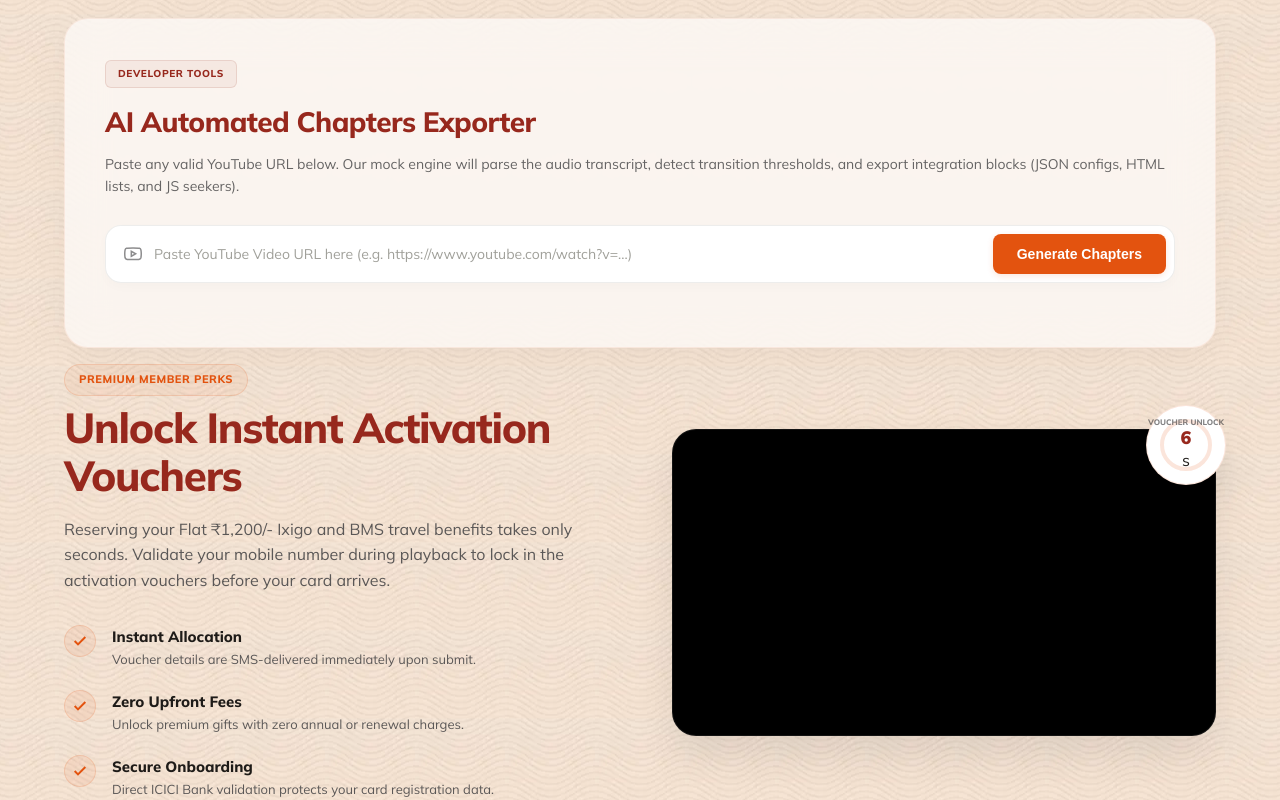
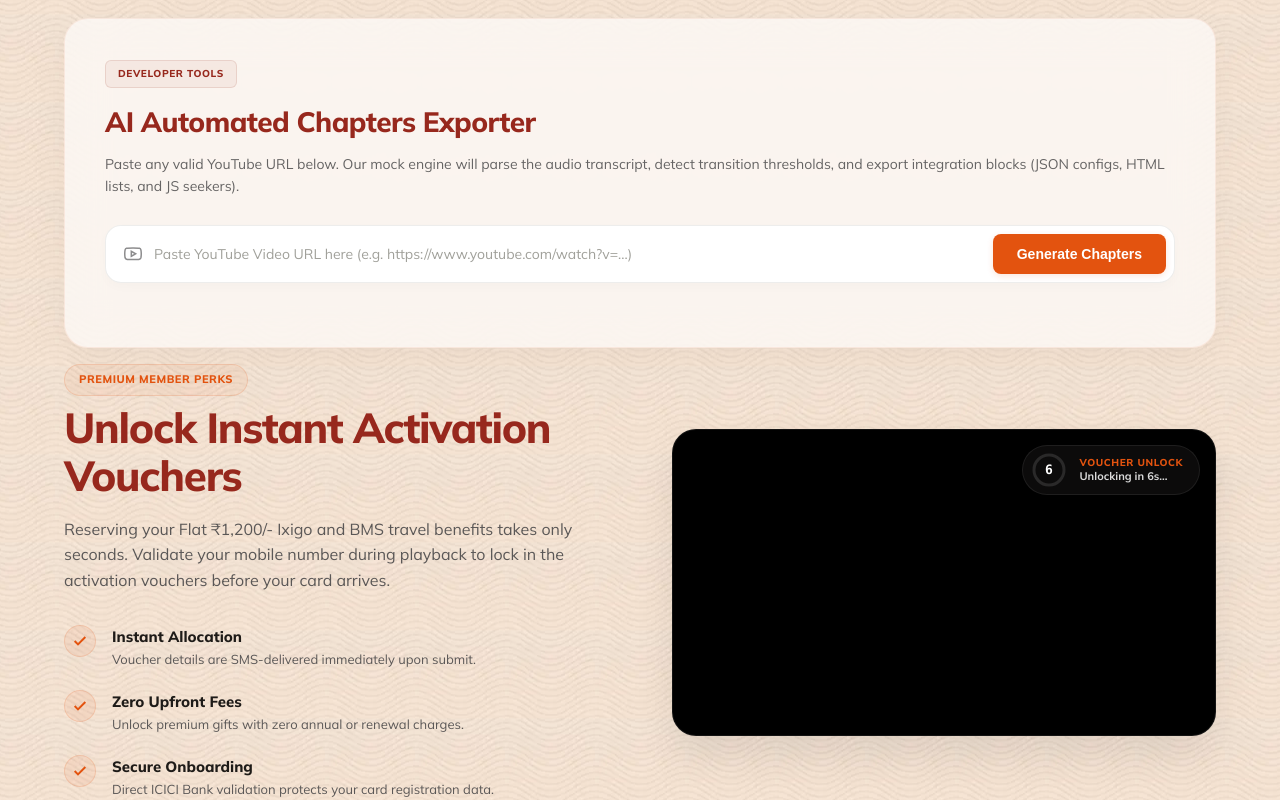
Before and after one commit to akash768145s/video-engagement-platform, a plain HTML site: page index.html in a window 1280 px wide. Shown: the part 1739-2539 px from the top of the page. Drawn offline with Linux system fonts and the light colour scheme.

Commit message:
feat: bug fixes

```diff
--- a/css/style.css
+++ b/css/style.css
@@ -1408,22 +1408,33 @@ body {
     box-shadow: 0 30px 60px rgba(0, 0, 0, 0.12);
 }
 
-/* Floating Circular Progress Countdown */
+/* Floating Circular Progress Countdown Pill */
 .circular-countdown {
     position: absolute;
-    top: -24px;
-    right: -10px;
+    top: 16px;
+    right: 16px;
     z-index: 10;
-    background: #fff;
-    border: 1px solid rgba(227, 83, 15, 0.15);
-    border-radius: 50%;
-    width: 80px;
-    height: 80px;
-    display: flex;
+    display: flex;
+    align-items: center;
+    gap: 12px;
+    background: rgba(15, 14, 13, 0.85);
+    backdrop-filter: blur(12px);
+    -webkit-backdrop-filter: blur(12px);
+    border: 1px solid rgba(255, 255, 255, 0.08);
+    border-radius: 30px;
+    padding: 6px 16px 6px 8px;
+    box-shadow: 0 10px 30px rgba(0, 0, 0, 0.25);
+    transition: opacity var(--transition-slow), transform var(--transition-slow);
+    pointer-events: none;
+}
+
+.countdown-ring-wrapper {
+    position: relative;
+    width: 36px;
+    height: 36px;
+    display: flex;
+    align-items: center;
     justify-content: center;
-    align-items: center;
-    box-shadow: var(--shadow-lg);
-    transition: opacity var(--transition-slow), transform var(--transition-slow);
 }
 
 .progress-ring {
@@ -1434,29 +1445,37 @@ body {
     transition: stroke-dashoffset 0.1s linear;
 }
 
-.countdown-text-overlay {
+.countdown-num {
     position: absolute;
+    font-family: ui-monospace, SFMono-Regular, Menlo, Monaco, Consolas, monospace;
+    font-size: 13px;
+    font-weight: 800;
+    color: #fff;
+    line-height: 1;
+}
+
+.countdown-info-text {
     display: flex;
     flex-direction: column;
-    align-items: center;
-    justify-content: center;
-    text-align: center;
-    pointer-events: none;
-}
-
-.countdown-sub {
-    font-size: 8px;
+    text-align: left;
+}
+
+.countdown-title {
+    font-size: 10px;
     font-weight: 800;
     text-transform: uppercase;
-    opacity: 0.65;
-    color: var(--brand-gray);
-}
-
-.countdown-num {
-    font-size: 18px;
-    font-weight: 900;
-    color: var(--brand-red);
-    line-height: 1.1;
+    color: var(--brand-orange);
+    letter-spacing: 0.06em;
+    line-height: 1.2;
+}
+
+.countdown-desc {
+    font-size: 11px;
+    font-weight: 700;
+    color: rgba(255, 255, 255, 0.85);
+    line-height: 1.2;
+    margin-top: 1px;
+    white-space: nowrap;
 }
 
 /* ==========================================================================
--- a/index.html
+++ b/index.html
@@ -345,13 +345,16 @@
                 <div class="marketing-player-card">
                     <!-- Circular progress loader overlay -->
                     <div class="circular-countdown" aria-label="Playback countdown timer">
-                        <svg class="progress-ring" width="56" height="56">
-                            <circle class="progress-ring-bg" stroke="rgba(227, 83, 15, 0.15)" stroke-width="4" fill="transparent" r="24" cx="28" cy="28"/>
-                            <circle class="progress-ring-circle" stroke="#e3530f" stroke-width="4" fill="transparent" r="24" cx="28" cy="28" stroke-dasharray="150.8" stroke-dashoffset="150.8"/>
-                        </svg>
-                        <div class="countdown-text-overlay">
-                            <span class="countdown-sub">Voucher Unlock</span>
-                            <span id="countdown-number" class="countdown-num">6</span>s
+                        <div class="countdown-ring-wrapper">
+                            <svg class="progress-ring" width="36" height="36">
+                                <circle class="progress-ring-bg" stroke="rgba(255, 255, 255, 0.12)" stroke-width="3" fill="transparent" r="15" cx="18" cy="18"/>
+                                <circle class="progress-ring-circle" stroke="#e3530f" stroke-width="3" fill="transparent" r="15" cx="18" cy="18" stroke-dasharray="94.2" stroke-dashoffset="94.2"/>
+                            </svg>
+                            <span id="countdown-number" class="countdown-num">6</span>
+                        </div>
+                        <div class="countdown-info-text">
+                            <span class="countdown-title">Voucher Unlock</span>
+                            <span id="countdown-status" class="countdown-desc">Unlocking in 6s...</span>
                         </div>
                     </div>
 
--- a/js/leadForm.js
+++ b/js/leadForm.js
@@ -160,6 +160,10 @@
             if (this.countdownNumber) {
                 const secondsLeft = Math.max(Math.ceil(this.config.showAfter - this.accumulatedTime), 0);
                 this.countdownNumber.textContent = secondsLeft;
+                const statusText = document.querySelector('#countdown-status');
+                if (statusText) {
+                    statusText.textContent = `Unlocking in ${secondsLeft}s...`;
+                }
             }
         },
 
--- a/js/player.js
+++ b/js/player.js
@@ -53,11 +53,9 @@
                 return;
             }
 
-            // Log local file protocol warning to console
+            // Log local file protocol warning to console but don't block playback
             if (window.location.protocol === 'file:') {
-                console.warn('Open the project using a local HTTP server.');
-                this.showVideoError('YouTube player cannot load under the local file:/// protocol. Please run this project using a local HTTP server.');
-                return;
+                console.warn('[YouTube API] Running under local file:// protocol. Console warnings about postMessage communication are normal and can be ignored.');
             }
 
             window.YouTubeAPIModule.loadAPI(
@@ -176,10 +174,7 @@
                 return;
             }
 
-            if (window.location.protocol === 'file:') {
-                this.showVideoError('YouTube player cannot load under the local file:/// protocol. Please run this project using a local HTTP server.');
-                return;
-            }
+
 
             // Restore the player visibility if it was hidden by previous errors
             const playerEl = document.getElementById(this.elementId);
```
